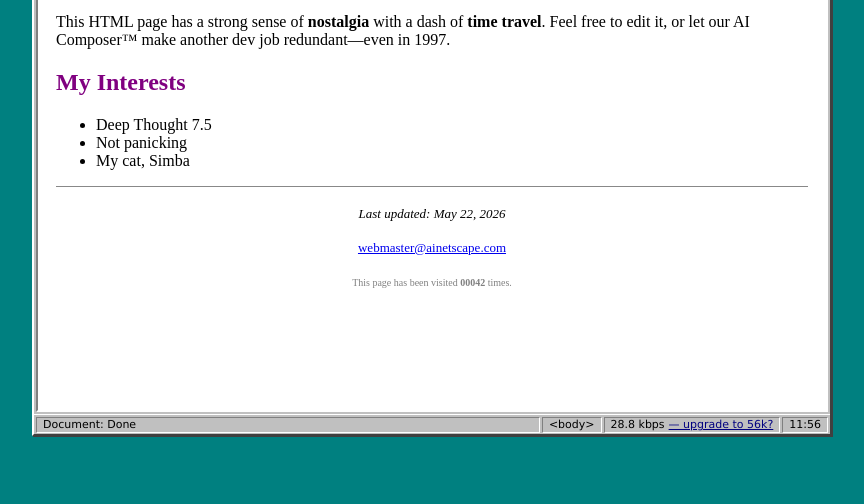
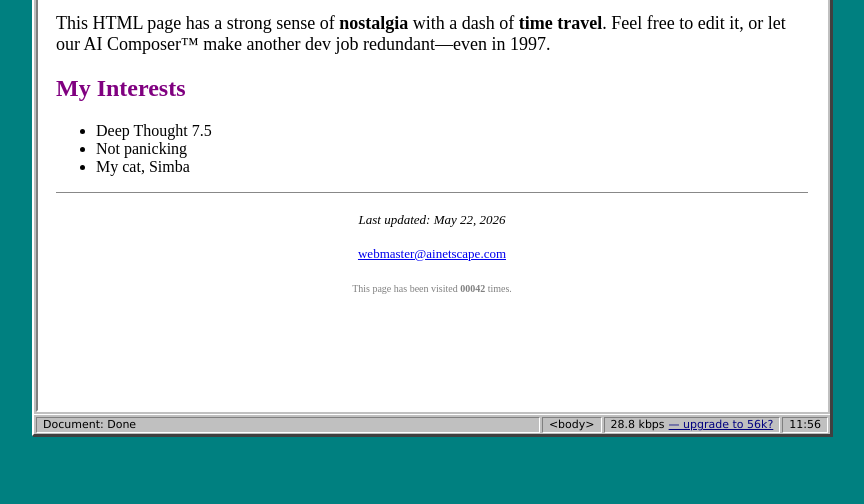
Before and after one commit to tstringham/ainetscape, a website: page public/index.html in a window 1280 px wide. Shown: the part 296-800 px from the top of the page, without its empty margins (208-1072 px from the left). Drawn offline with Linux system fonts and the light colour scheme.

Commit message:
Match font size on second starter-doc paragraph
The "This HTML page has a strong sense of nostalgia..." line was
size="3"; the line above it ("This is my brand new web page...") is
size="4" with face="Times New Roman". Visually inconsistent. Bumped
the second paragraph to match (size + face).

Co-Authored-By: Claude Opus 4.7 (1M context) <noreply@anthropic.com>

```diff
--- a/public/index.html
+++ b/public/index.html
@@ -1026,7 +1026,7 @@
             <font color="#008000"><i>World Wide Web</i></font>.
           </font>
         </p>
-        <p><font size="3">This HTML page has a strong sense of <b>nostalgia</b> with a dash of <b>time travel</b>. Feel free to edit it, or let our AI Composer&trade; make another dev job redundant&mdash;even in 1997.</font></p>
+        <p><font face="Times New Roman" size="4">This HTML page has a strong sense of <b>nostalgia</b> with a dash of <b>time travel</b>. Feel free to edit it, or let our AI Composer&trade; make another dev job redundant&mdash;even in 1997.</font></p>
         <h2><font color="#800080">My Interests</font></h2>
         <ul>
           <li><font size="3">Deep Thought 7.5</font></li>
```
